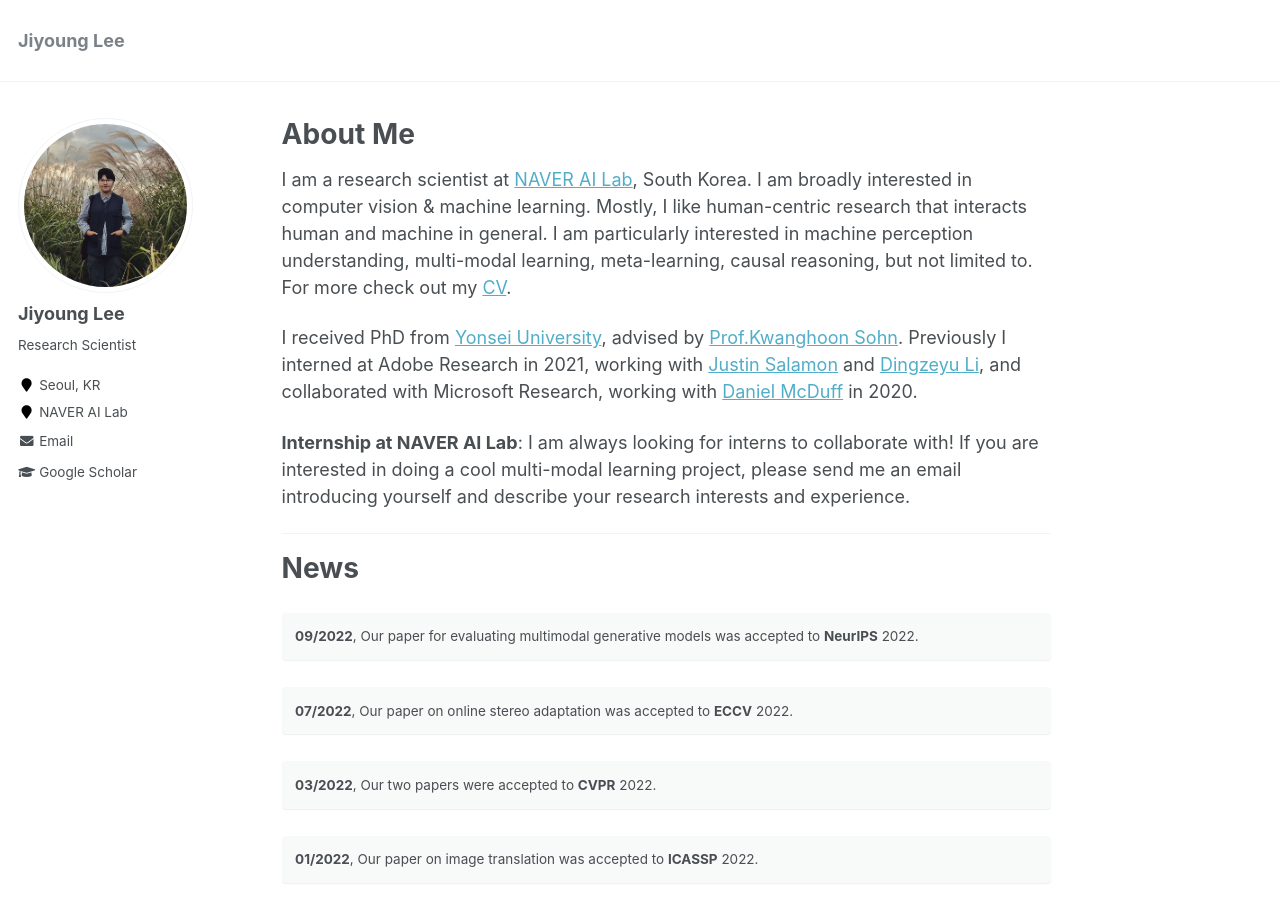
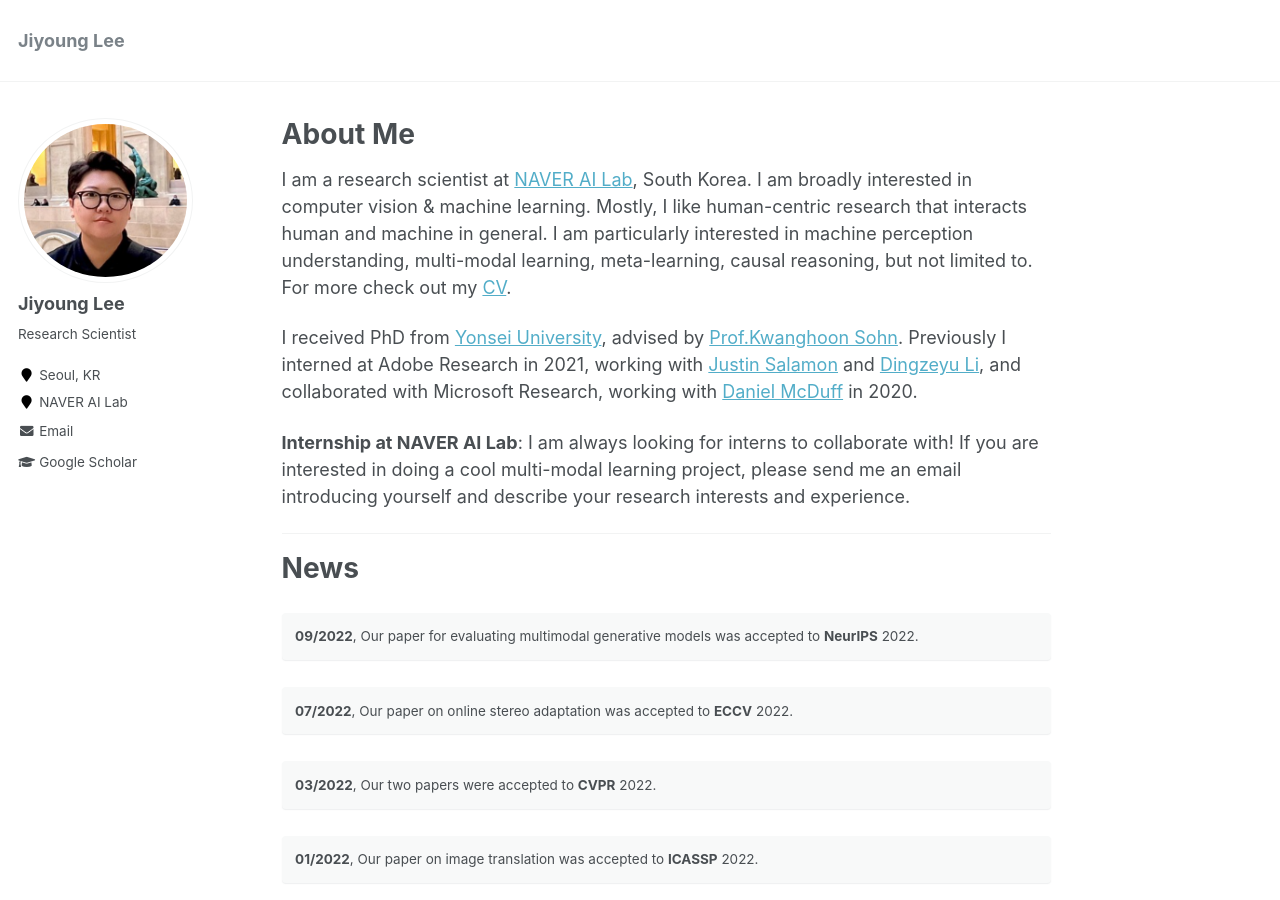
Before and after one commit to lee-jiyoung/lee-jiyoung.github.io, a Jekyll site: the page built from _pages/about.md, in a window 1280 px wide and 900 px high. Built offline with Jekyll 4.4.1, drawn with Linux system fonts in a browser that asks for light colours.

Commit message:
Update _config.yml

```diff
--- a/_config.yml
+++ b/_config.yml
@@ -81,7 +81,7 @@ analytics:
 # Site Author
 author:
   name             : "Jiyoung Lee"
-  avatar           : "profile2.png"
+  avatar           : "profile_new.png"
   bio              : "Research Scientist"
   location         : "Seoul, KR"
   employer         : "NAVER AI Lab"
```
